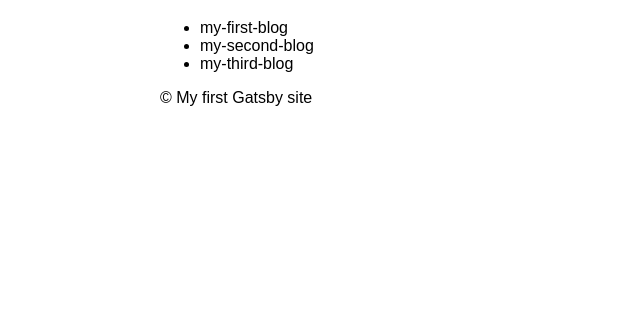
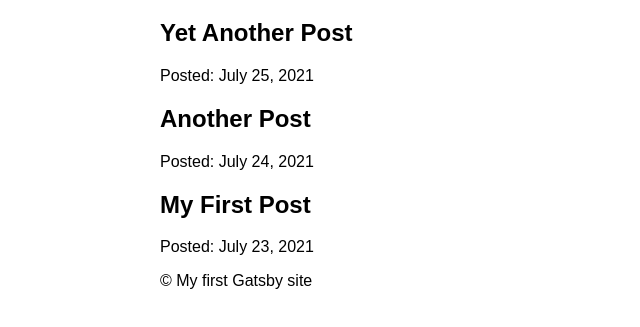
Before and after one commit to alekspanteli/my-test-gatsby, a Gatsby site: page /blog in a window 1280 px wide. Shown: the part 157-484 px from the top of the page, without its empty margins (0-640 px from the left). Built offline with nearby package versions, Linux system fonts and the light colour scheme; Gatsby itself is replaced by a stand-in of ours.

Commit message:
Update 7 files

```diff
--- a/blog/my-first-blog.mdx
+++ b/blog/my-first-blog.mdx
@@ -0,0 +1,13 @@
+---
+title: "My First Post"
+date: "2021-07-23"
+slug: "my-first-post"
+---
+
+This is my first blog post! Isn't it *great*?
+
+Some of my **favorite** things are:
+
+* Petting dogs
+* Singing
+* Eating potato-based foods
--- a/blog/my-second-blog.mdx
+++ b/blog/my-second-blog.mdx
@@ -0,0 +1,7 @@
+---
+title: "Another Post"
+date: "2021-07-24"
+slug: "another-post"
+---
+
+Here's another post! It's even better than the first one!
--- a/blog/my-third-blog.mdx
+++ b/blog/my-third-blog.mdx
@@ -0,0 +1,7 @@
+---
+title: "Yet Another Post"
+date: "2021-07-25"
+slug: "yet-another-post"
+---
+
+Wow look at all this content. How do they do it?
--- a/gatsby-config.js
+++ b/gatsby-config.js
@@ -15,12 +15,13 @@
       options: {
         name: `images`,
         path: `${__dirname}/src/images`,
-         name: `blog`,
+        name: `blog`,
         path: `${__dirname}/blog`,
       },
     },
     `gatsby-transformer-sharp`,
     `gatsby-plugin-sharp`,
+    "gatsby-plugin-mdx",
     {
       resolve: `gatsby-plugin-manifest`,
       options: {
--- a/package.json
+++ b/package.json
@@ -5,9 +5,11 @@
   "version": "0.1.0",
   "author": "Kyle Mathews <mathews.kyle@gmail.com>",
   "dependencies": {
+    "@mdx-js/react": "^2.1.3",
     "gatsby": "^4.21.1",
     "gatsby-plugin-image": "^2.21.0",
     "gatsby-plugin-manifest": "4.21.0",
+    "gatsby-plugin-mdx": "^4.0.0",
     "gatsby-plugin-sass": "^5.21.0",
     "gatsby-plugin-sharp": "^4.21.0",
     "gatsby-source-filesystem": "^4.21.1",
--- a/src/pages/blog.js
+++ b/src/pages/blog.js
@@ -6,20 +6,26 @@
 const BlogPage = ({ data }) => {
   return (
     <Layout pageTitle="My Blog Posts">
-      <ul>
-        {data.allFile.nodes.map(node => (
-          <li key={node.name}>{node.name}</li>
-        ))}
-      </ul>
+      {data.allMdx.nodes.map(node => (
+        <article key={node.id}>
+          <h2>{node.frontmatter.title}</h2>
+          <p>Posted: {node.frontmatter.date}</p>
+        </article>
+      ))}
     </Layout>
   )
 }
 
 export const query = graphql`
   query {
-    allFile {
+    allMdx(sort: { fields: frontmatter___date, order: DESC }) {
       nodes {
-        name
+        frontmatter {
+          date(formatString: "MMMM D, YYYY")
+          title
+        }
+        id
+        excerpt
       }
     }
   }
```
Also changed, not shown: 1 other file.
